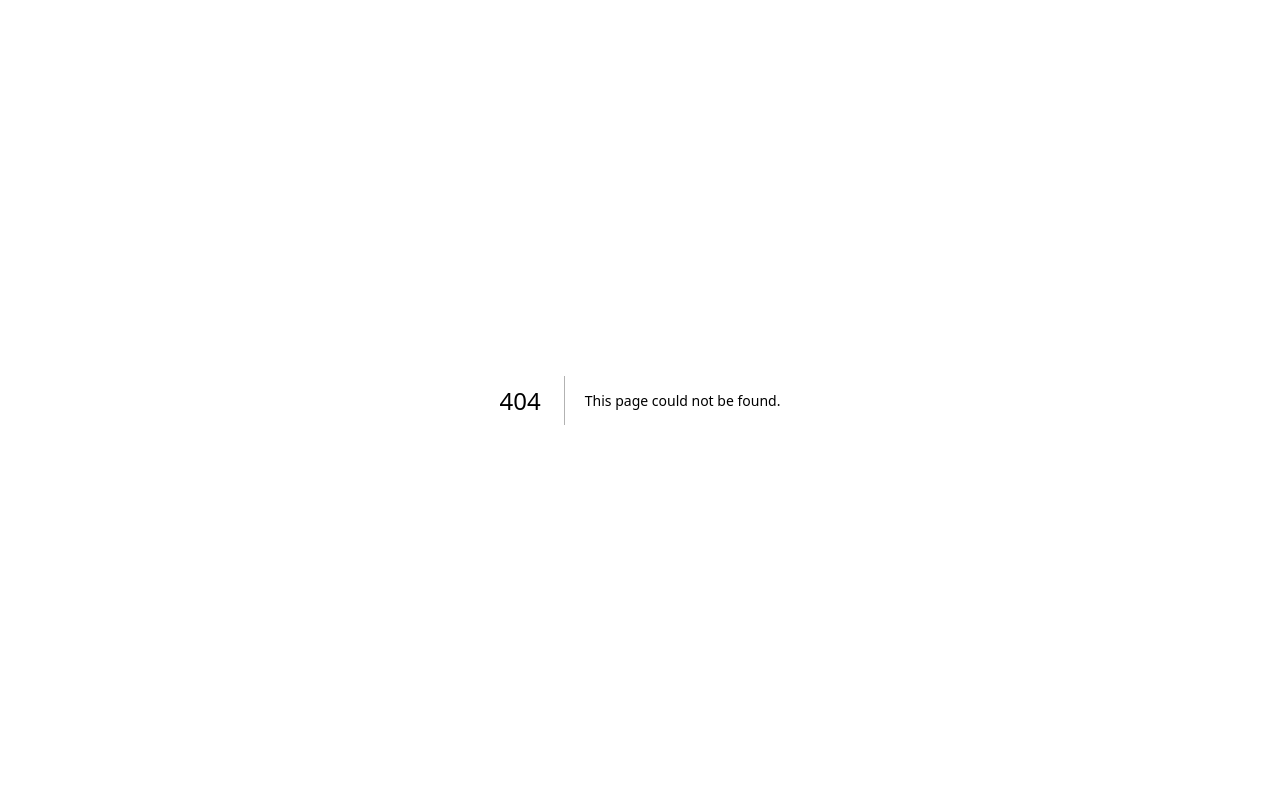
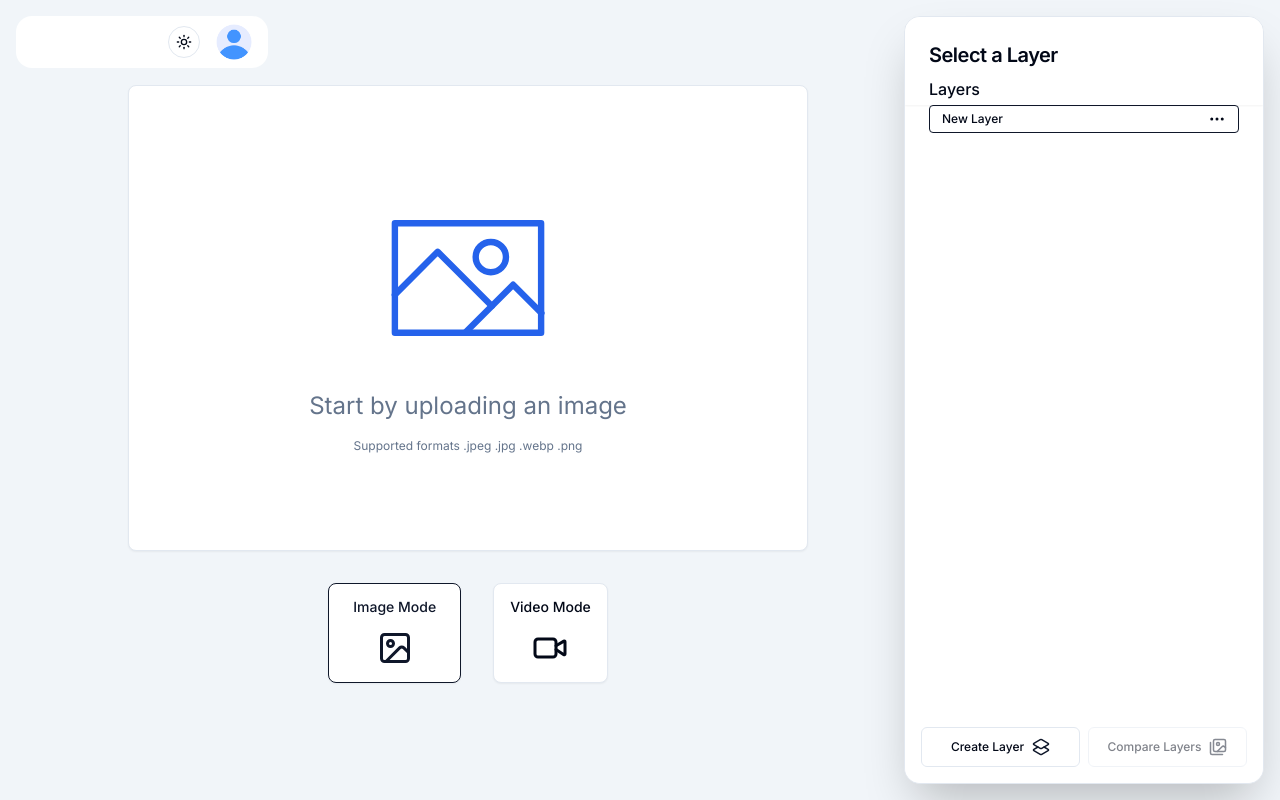
Before and after one commit to emrekaratepe123/Edit, a Next.js app: page /editor in a window 1280 px wide. Before the commit this address had no page. Built offline with nearby package versions, Linux system fonts and the light colour scheme; no server answers.

Commit message:
feat: add new Editor page component with LayerStore and ImageStore providers

```diff
--- /dev/null
+++ b/src/app/editor/page.tsx
@@ -0,0 +1,36 @@
+"use client";
+
+import Editor from "@/components/Editor";
+import { ImageStore } from "@/lib/image-store";
+import { LayerStore } from "@/lib/layer-store";
+
+function page() {
+  return (
+    <LayerStore.Provider
+      initialValue={{
+        layerComparisonMode: false,
+        layers: [
+          {
+            id: crypto.randomUUID(),
+            url: "",
+            height: 0,
+            width: 0,
+            publicId: "",
+          },
+        ],
+      }}
+    >
+      <ImageStore.Provider
+        initialValue={{
+          activeTag: "all",
+          generating: false,
+          activeColor: "green",
+        }}
+      >
+        <Editor />
+      </ImageStore.Provider>
+    </LayerStore.Provider>
+  );
+}
+
+export default page;
```
